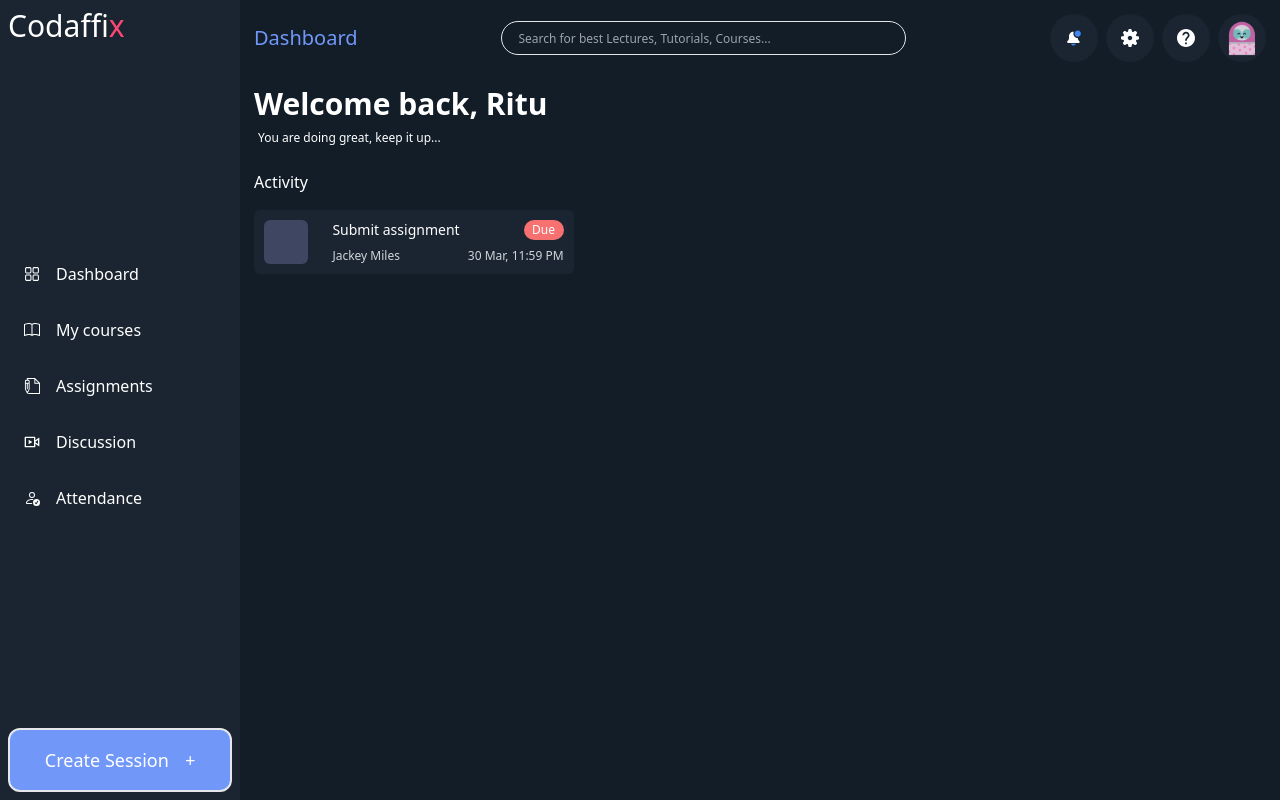
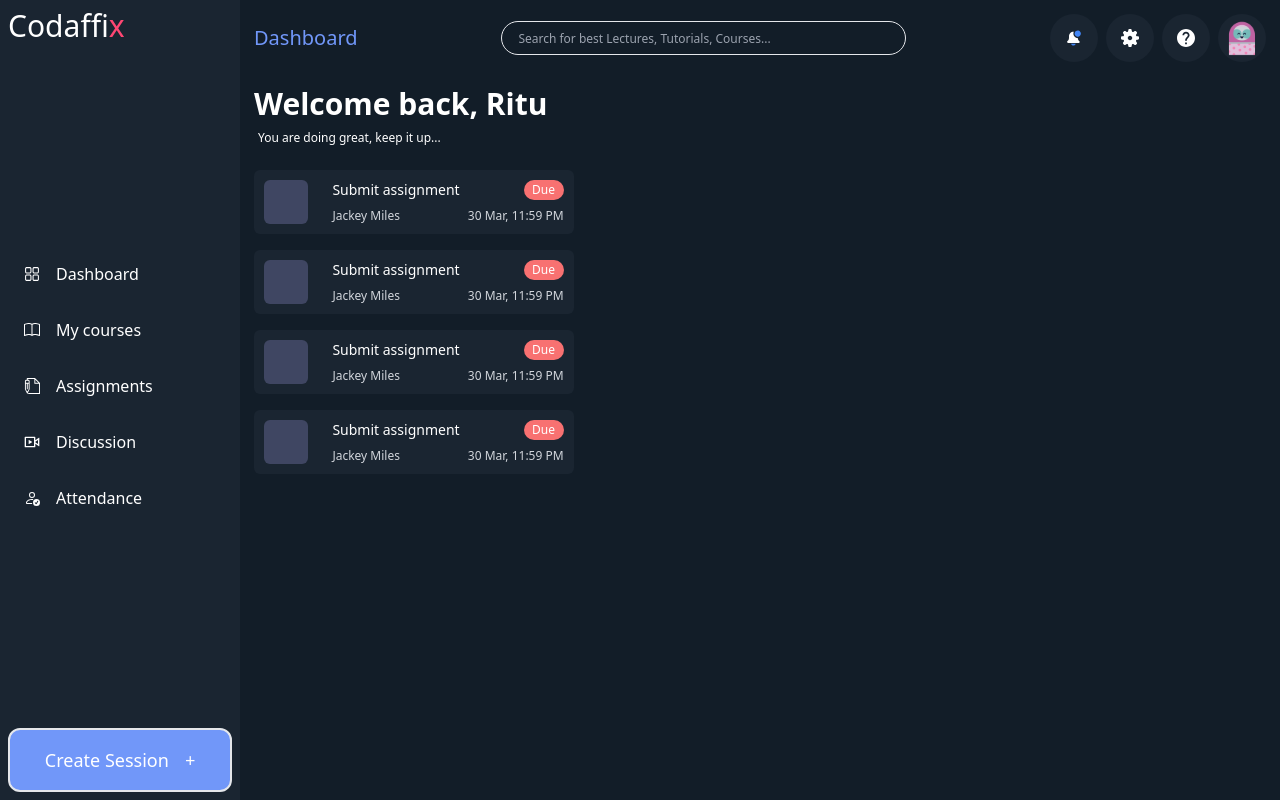
Before and after one commit to Rutuza/E-learning-App, a React (Vite) app: page / in a window 1280 px wide. Built offline with nearby package versions, Linux system fonts and the light colour scheme.

Commit message:
activity cards made

```diff
--- a/src/components/Actvty.jsx
+++ b/src/components/Actvty.jsx
@@ -4,9 +4,25 @@ import Act_content from './Act_content';
 
 function Actvty() {
   return (
-    <div>
-      <div className="title">Activity</div>
-      <div className='mt-3'>
+      <div className='mt-3 grid grid-flow-row gap-3'>
+        <div className='bg-light_navy w-80 h-16 relative flex items-center justify-center rounded-md'>
+            <div className='flex gap-4'>
+                <div><SquareBox /></div>
+                <div><Act_content /></div>
+            </div>
+        </div>
+        <div className='bg-light_navy w-80 h-16 relative flex items-center justify-center rounded-md'>
+            <div className='flex gap-4'>
+                <div><SquareBox /></div>
+                <div><Act_content /></div>
+            </div>
+        </div>
+        <div className='bg-light_navy w-80 h-16 relative flex items-center justify-center rounded-md'>
+            <div className='flex gap-4'>
+                <div><SquareBox /></div>
+                <div><Act_content /></div>
+            </div>
+        </div>
         <div className='bg-light_navy w-80 h-16 relative flex items-center justify-center rounded-md'>
             <div className='flex gap-4'>
                 <div><SquareBox /></div>
@@ -14,7 +30,6 @@ function Actvty() {
             </div>
         </div>
       </div>
-    </div>
   );
 }
 
--- /dev/null
+++ b/src/components/Done_btn.jsx
@@ -0,0 +1,11 @@
+import React from 'react';
+
+function Done_btn() {
+  return (
+    <div className='bg-green-400 w-10 h-5 rounded-full flex justify-center'>
+      <button type="button" className='text-xs'>Done</button>
+    </div>
+  );
+}
+
+export default Done_btn;
--- a/src/pages/Dashboard.jsx
+++ b/src/pages/Dashboard.jsx
@@ -31,6 +31,7 @@ function Dashboard() {
 
         <div>
           <Actvty />
+
         </div>
 
      </div>
```
